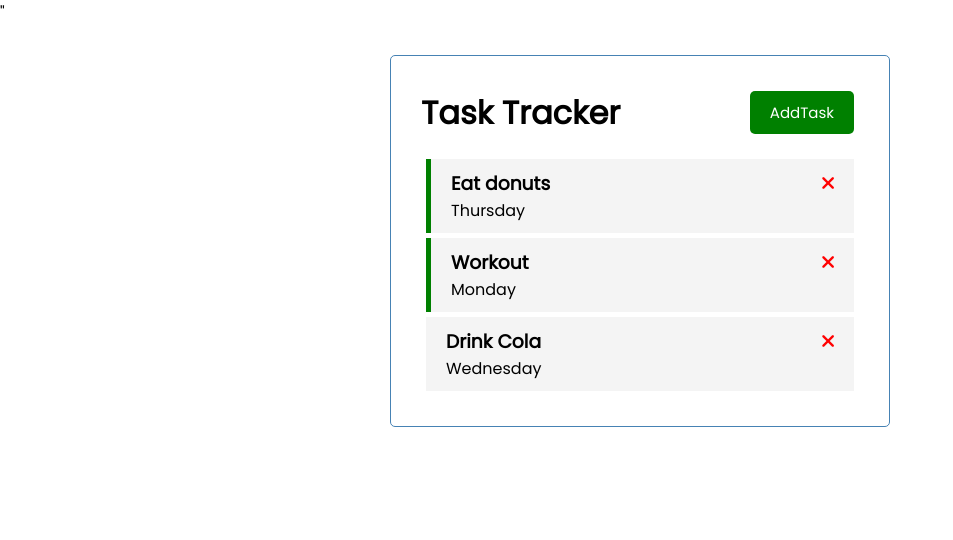
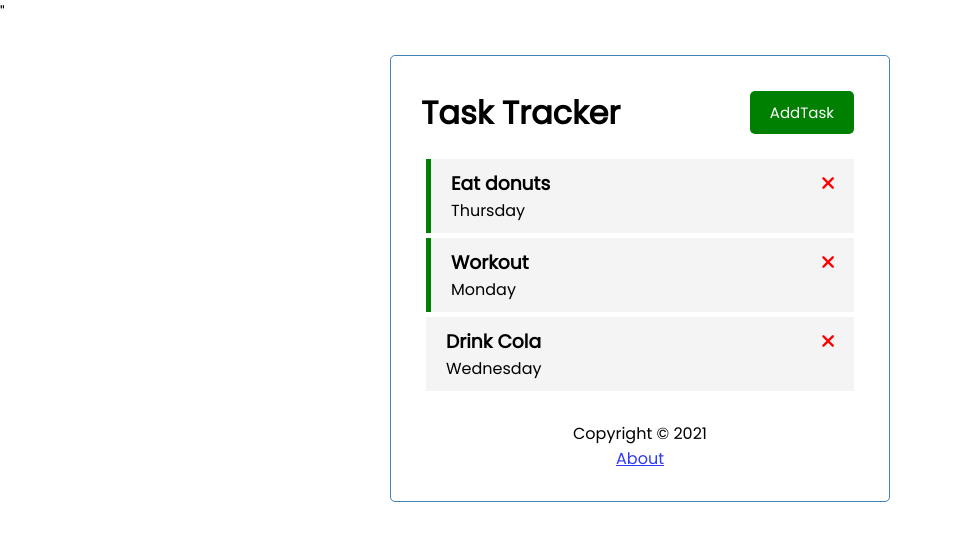
Before and after one commit to RokPopov/vue_learning_purposes, a Vue app in the folder task-manager/: page / in a window 1280 px wide. Shown: the top 540 px of the page, without its empty margins (0-953 px from the left). Built offline with nearby package versions, Linux system fonts and the light colour scheme; data requests are answered from the project's data file.

Commit message:
initialize vue router, create and register footer component

```diff
--- a/task-manager/package.json
+++ b/task-manager/package.json
@@ -11,7 +11,8 @@
   "dependencies": {
     "core-js": "^3.6.5",
     "json-server": "^0.17.0",
-    "vue": "^3.0.0"
+    "vue": "^3.0.0",
+    "vue-router": "^4.0.12"
   },
   "devDependencies": {
     "@vue/cli-plugin-babel": "~4.5.0",
--- a/task-manager/src/App.vue
+++ b/task-manager/src/App.vue
@@ -5,6 +5,7 @@
   <AddTask @add-task='addTask' />
   </div>
   <Tasks @toggle-reminder='toggleReminder' @delete-task='deleteTask' :tasks='tasks' />
+  <Footer />
 </div>
 </template>
 
@@ -12,13 +13,15 @@
 import Header from './components/Header';
 import AddTask from './components/AddTask';
 import Tasks from './components/Tasks';
+import Footer from './components/Footer';
 
 export default {
   name: "App",
   components: {
     Header,
     Tasks,
-    AddTask
+    AddTask,
+    Footer
   },
   data() {
     return {
--- /dev/null
+++ b/task-manager/src/components/Footer.vue
@@ -0,0 +1,17 @@
+<template>
+  <footer>
+    <p>Copyright &copy; 2021</p>
+    <a href="/about">About</a>
+  </footer>
+</template>
+
+<style scoped>
+a {
+  color: rgb(45, 58, 245);
+}
+
+footer {
+  margin-top: 30px;
+  text-align: center;
+}
+</style>
```
Also changed, not shown: 1 other file (tests, documents, lock files or other folders).
